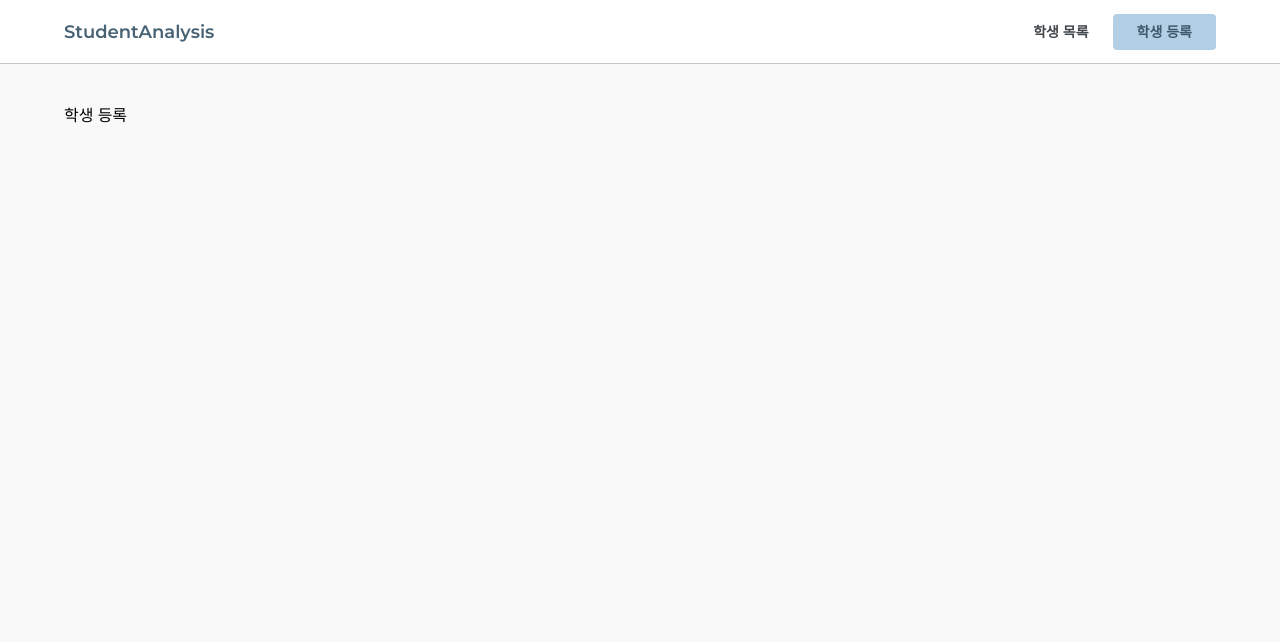
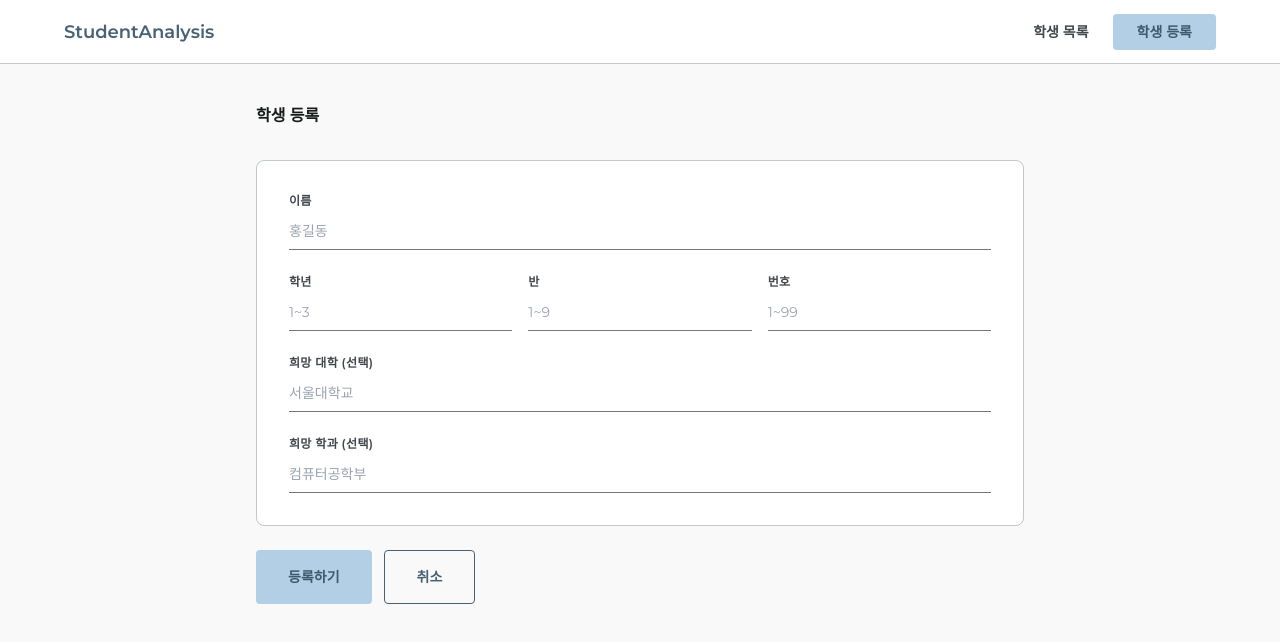
Before and after one commit to boostcampwm-snu-2026-1/studentanalysis-jsh, a React (Vite) app in the folder client/: page /students/new in a window 1280 px wide. Shown: the top 642 px of the page. Built offline with nearby package versions, Linux system fonts and the light colour scheme; no server answers.

Commit message:
feat: 학생 등록 폼 구현 (유효성 검사, 서버 에러 처리)

```diff
--- a/client/src/pages/StudentNewPage.tsx
+++ b/client/src/pages/StudentNewPage.tsx
@@ -1,3 +1,108 @@
+import { useState } from 'react'
+import { useNavigate } from 'react-router-dom'
+import client from '../api/client'
+import Input from '../components/Input'
+import Button from '../components/Button'
+
+interface FormState {
+  name: string
+  grade: string
+  classNum: string
+  number: string
+  targetUniv: string
+  targetMajor: string
+}
+
+interface FormErrors {
+  name?: string
+  grade?: string
+  classNum?: string
+  number?: string
+}
+
+const INITIAL_FORM: FormState = { name: '', grade: '', classNum: '', number: '', targetUniv: '', targetMajor: '' }
+
+function validate(form: FormState): FormErrors {
+  const errors: FormErrors = {}
+  if (!form.name.trim()) errors.name = '이름을 입력해주세요'
+  const grade = Number(form.grade)
+  if (!form.grade) errors.grade = '학년을 입력해주세요'
+  else if (!Number.isInteger(grade) || grade < 1 || grade > 3) errors.grade = '학년은 1~3 사이여야 합니다'
+  const classNum = Number(form.classNum)
+  if (!form.classNum) errors.classNum = '반을 입력해주세요'
+  else if (!Number.isInteger(classNum) || classNum < 1 || classNum > 9) errors.classNum = '반은 1~9 사이여야 합니다'
+  const number = Number(form.number)
+  if (!form.number) errors.number = '번호를 입력해주세요'
+  else if (!Number.isInteger(number) || number < 1 || number > 99) errors.number = '번호는 1~99 사이여야 합니다'
+  return errors
+}
+
 export default function StudentNewPage() {
-  return <div>학생 등록</div>
+  const navigate = useNavigate()
+  const [form, setForm] = useState<FormState>(INITIAL_FORM)
+  const [errors, setErrors] = useState<FormErrors>({})
+  const [serverError, setServerError] = useState<string | null>(null)
+  const [submitting, setSubmitting] = useState(false)
+
+  const handleChange = (field: keyof FormState) => (e: React.ChangeEvent<HTMLInputElement>) => {
+    setForm(prev => ({ ...prev, [field]: e.target.value }))
+    setErrors(prev => ({ ...prev, [field]: undefined }))
+    setServerError(null)
+  }
+
+  const handleSubmit = async (e: React.FormEvent) => {
+    e.preventDefault()
+    const validationErrors = validate(form)
+    if (Object.keys(validationErrors).length > 0) {
+      setErrors(validationErrors)
+      return
+    }
+    setSubmitting(true)
+    try {
+      const res = await client.post('/api/students', {
+        name: form.name.trim(),
+        grade: Number(form.grade),
+        classNum: Number(form.classNum),
+        number: Number(form.number),
+        targetUniv: form.targetUniv.trim(),
+        targetMajor: form.targetMajor.trim(),
+      })
+      const studentId = (res as any).data?.studentId
+      navigate(`/students/${studentId}`)
+    } catch (err) {
+      setServerError((err as Error).message)
+    } finally {
+      setSubmitting(false)
+    }
+  }
+
+  return (
+    <div className="max-w-3xl mx-auto">
+      <h2 className="text-base font-semibold text-on-surface mb-8">학생 등록</h2>
+
+      <form onSubmit={handleSubmit} noValidate>
+        <div className="bg-surface-container-lowest border border-outline-variant rounded-lg p-8 flex flex-col gap-6">
+          <Input label="이름" value={form.name} onChange={handleChange('name')} placeholder="홍길동" error={errors.name} />
+          <div className="grid grid-cols-3 gap-4">
+            <Input label="학년" value={form.grade} onChange={handleChange('grade')} placeholder="1~3" type="number" error={errors.grade} />
+            <Input label="반" value={form.classNum} onChange={handleChange('classNum')} placeholder="1~9" type="number" error={errors.classNum} />
+            <Input label="번호" value={form.number} onChange={handleChange('number')} placeholder="1~99" type="number" error={errors.number} />
+          </div>
+          <Input label="희망 대학 (선택)" value={form.targetUniv} onChange={handleChange('targetUniv')} placeholder="서울대학교" />
+          <Input label="희망 학과 (선택)" value={form.targetMajor} onChange={handleChange('targetMajor')} placeholder="컴퓨터공학부" />
+        </div>
+
+        {serverError && <p className="text-sm text-error mt-4">{serverError}</p>}
+
+        <div className="flex gap-3 mt-6">
+          <Button type="submit" disabled={submitting}>
+            {submitting ? '등록 중...' : '등록하기'}
+          </Button>
+          <Button variant="secondary" onClick={() => navigate('/students')}>
+            취소
+          </Button>
+        </div>
+      </form>
+    </div>
+  )
 }
```
Also changed, not shown: 1 other file (tests, documents, lock files or other folders).
